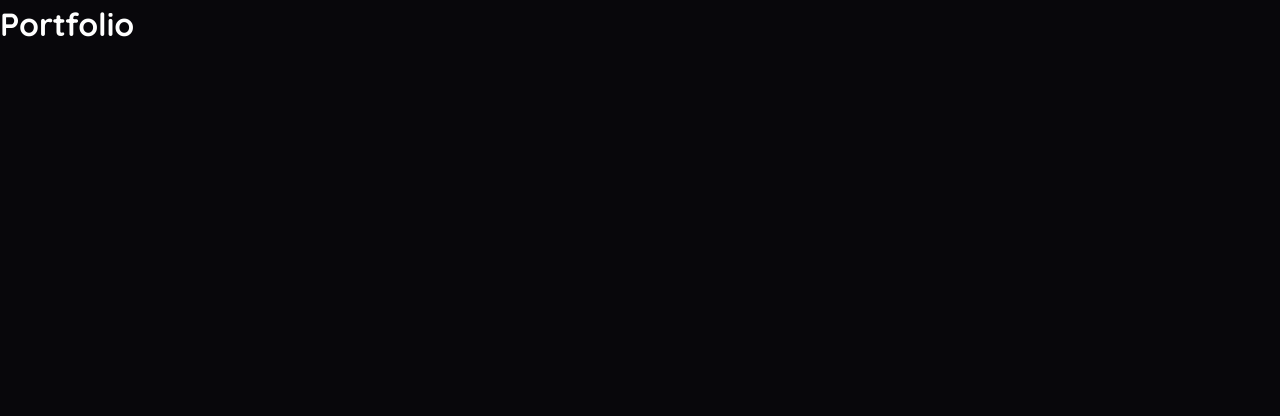
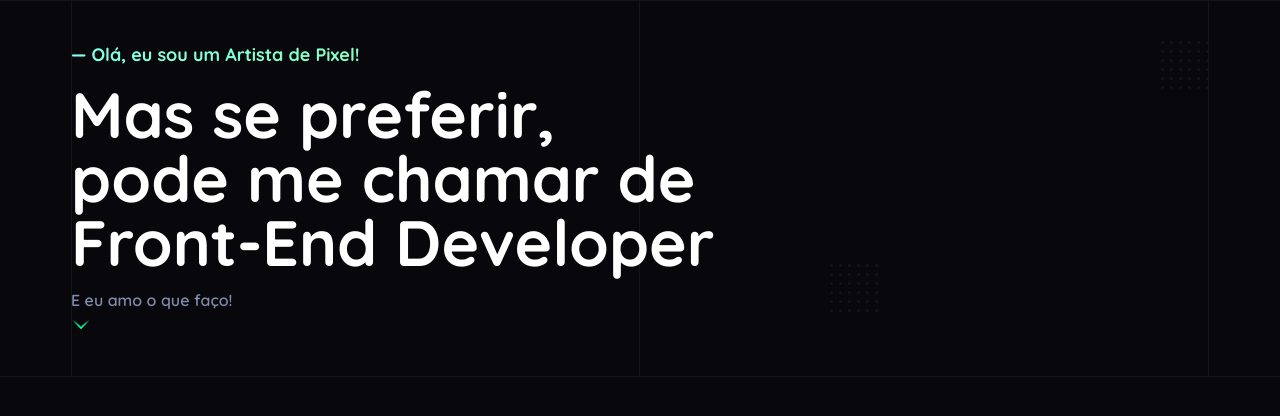
Before and after one commit to dfsilva-dxp/dfsilva-portfolio, a Next.js app: page / in a window 1280 px wide. Shown: the top 416 px of the page. Built offline with nearby package versions, Linux system fonts and the light colour scheme.

Commit message:
feat: testing component header

```diff
--- a/src/pages/index.tsx
+++ b/src/pages/index.tsx
@@ -1,3 +1,9 @@
+import { Header } from "container";
+
 export default function Home() {
-  return <h1>Portfolio</h1>;
+  return (
+    <>
+      <Header />
+    </>
+  );
 }
```
